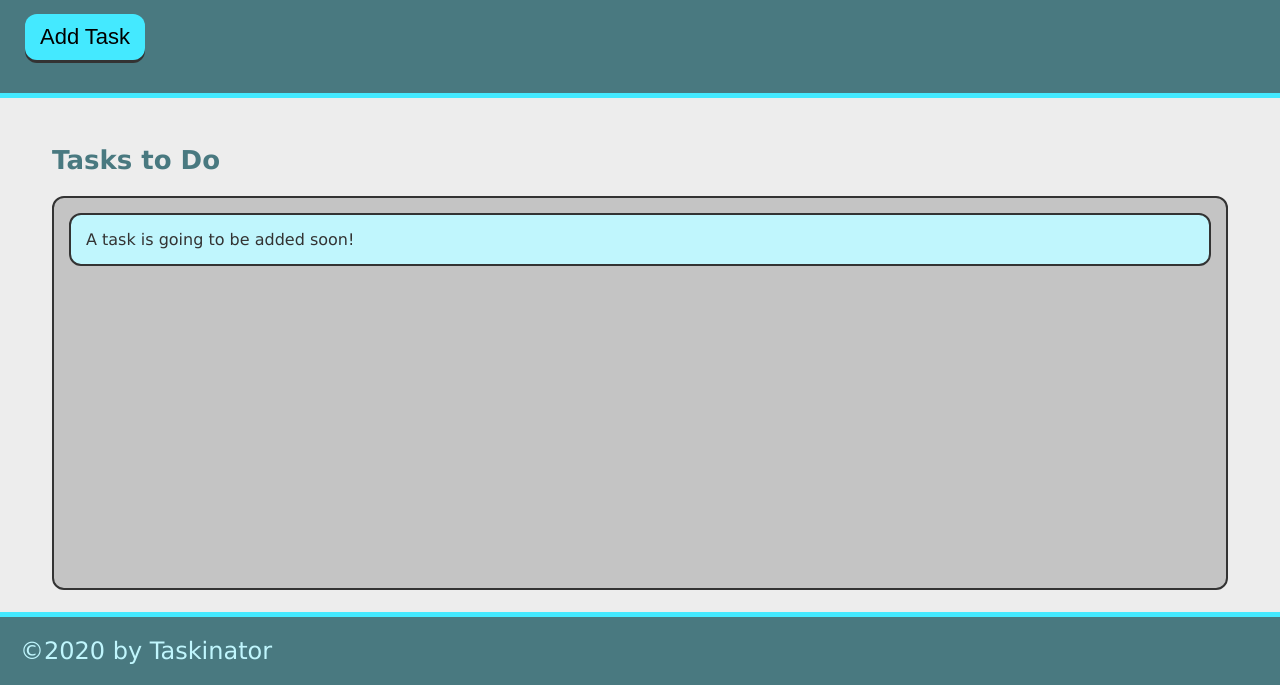
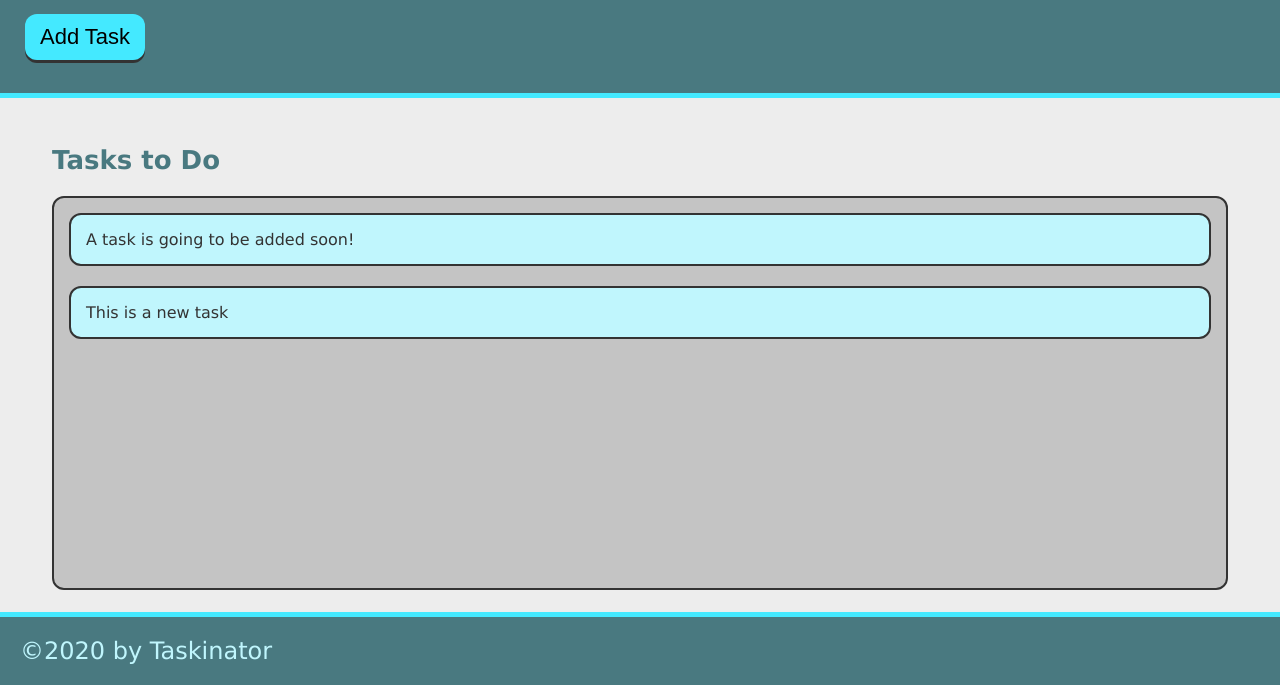
Before and after one commit to ewalker518/Taskinator, a plain HTML site: page index.html in a window 1280 px wide. Both pictures are taken after a click on the button "Add Task". Shown: the part 115-800 px from the top of the page. Drawn offline with Linux system fonts and the light colour scheme.

Commit message:
add initial js

```diff
--- a/assets/js/script.js
+++ b/assets/js/script.js
@@ -0,0 +1,11 @@
+var buttonE1 = document.querySelector("#save-task");
+var tasksToDoEl = document.querySelector("#tasks-to-do");
+
+var createTaskTandler = function() {
+    var listItemEl = document.createElement("li");
+    listItemEl.className = "task-item";
+    listItemEl.textContent = "This is a new task";
+    tasksToDoEl.appendChild(listItemEl);
+}
+
+buttonE1.addEventListener("click", createTaskTandler);
--- a/index.html
+++ b/index.html
@@ -13,13 +13,13 @@
     <header>
         <h1 class="page-title">Taskinator</h1>
         <p>Click the button below to add a new task!</p>
-        <button class="btn">Add Task</button>
+        <button class="btn" id="save-task">Add Task</button>
     </header>
 
     <main class="page-content">
         <section class="task-list-wrapper">
             <h2 class="list-title">Tasks to Do</h2>
-            <ul class="task-list">
+            <ul class="task-list" id="tasks-to-do">
                 <li class="task-item">A task is going to be added soon!</li>
             </ul>
 
```
